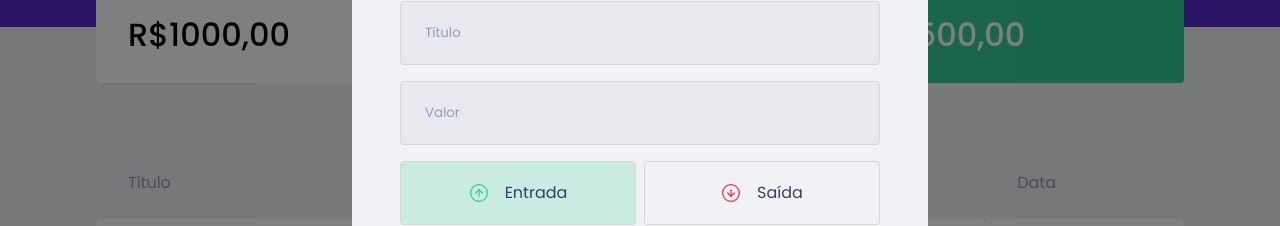
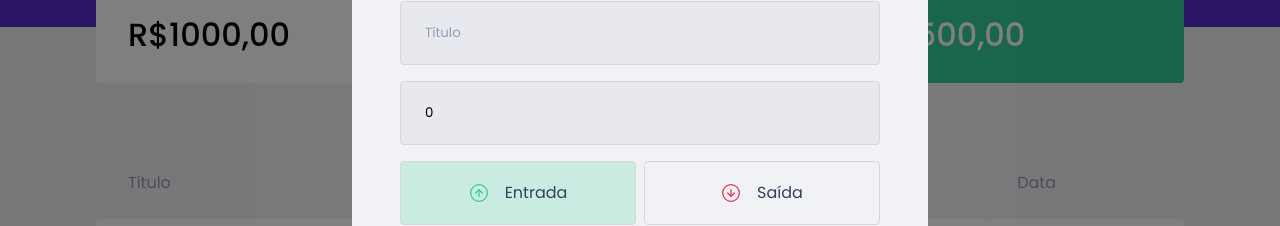
Before and after one commit to frantecbh/ignite-dtmoney, a React (Create React App) app: page / in a window 1280 px wide. Both pictures are taken after a click on the button "Nova transação". Shown: the part 245-471 px from the top of the page. Built offline with nearby package versions, Linux system fonts and the light colour scheme; no server answers; what miragejs would draw is missing.

Commit message:
pegando valores dos inputs

```diff
--- a/src/components/NewTransactionModal/index.tsx
+++ b/src/components/NewTransactionModal/index.tsx
@@ -1,4 +1,4 @@
-import React, { useState } from 'react'
+import React, { FormEvent, useState } from 'react'
 
 import Modal from 'react-modal'
 import { Container, TransactionTypeContainer, RadioBox } from './style';
@@ -18,6 +18,23 @@
 export default function NewTransactionModal({ isOpen, onRequestClose }: NewTransactionModalProps) {
 
     const [type, setType] = useState('deposit')
+    const [title, setTitle] = useState('')
+    const [value, setValue] = useState(0)
+    const [category, setCategory] = useState('')
+
+
+    function handleCreateNewTransaction(event: FormEvent) {
+
+        event.preventDefault()
+
+        console.log({
+            title,
+            value,
+            category,
+            type
+        })
+
+    }
 
 
     return (
@@ -38,12 +55,22 @@
             </button>
 
 
-            <Container>
+            <Container onSubmit={handleCreateNewTransaction}>
                 <h2>Cadastrar transação</h2>
 
-                <input type="text" placeholder='Título' />
+                <input
+                    type="text"
+                    placeholder='Título'
+                    value={title}
+                    onChange={event => setTitle(event.target.value)}
+                />
 
-                <input type="number" placeholder='Valor' />
+                <input
+                    type="number"
+                    placeholder='Valor'
+                    value={value}
+                    onChange={event => setValue(Number(event.target.value))}
+                />
 
                 <TransactionTypeContainer>
                     <RadioBox
@@ -67,7 +94,12 @@
 
                 </TransactionTypeContainer>
 
-                <input type="text" placeholder='Categoria' />
+                <input
+                    type="text"
+                    placeholder='Categoria'
+                    value={category}
+                    onChange={event => setCategory(event.target.value)}
+                />
 
                 <button type='submit'>Cadastrar</button>
             </Container>
```
